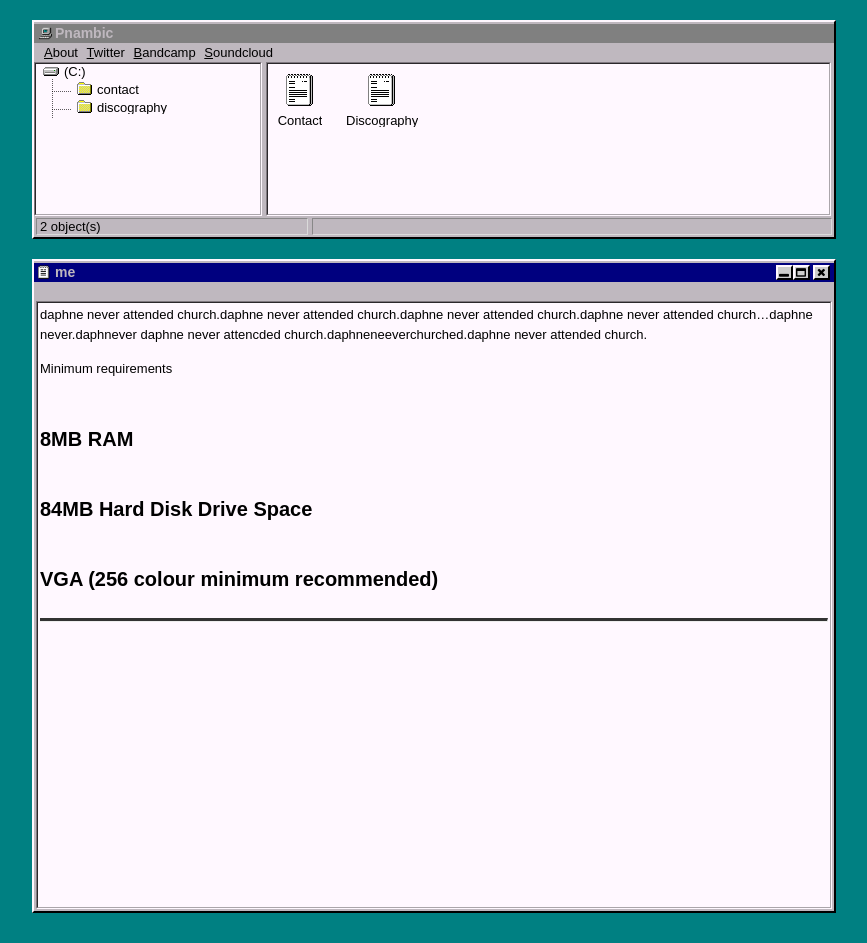
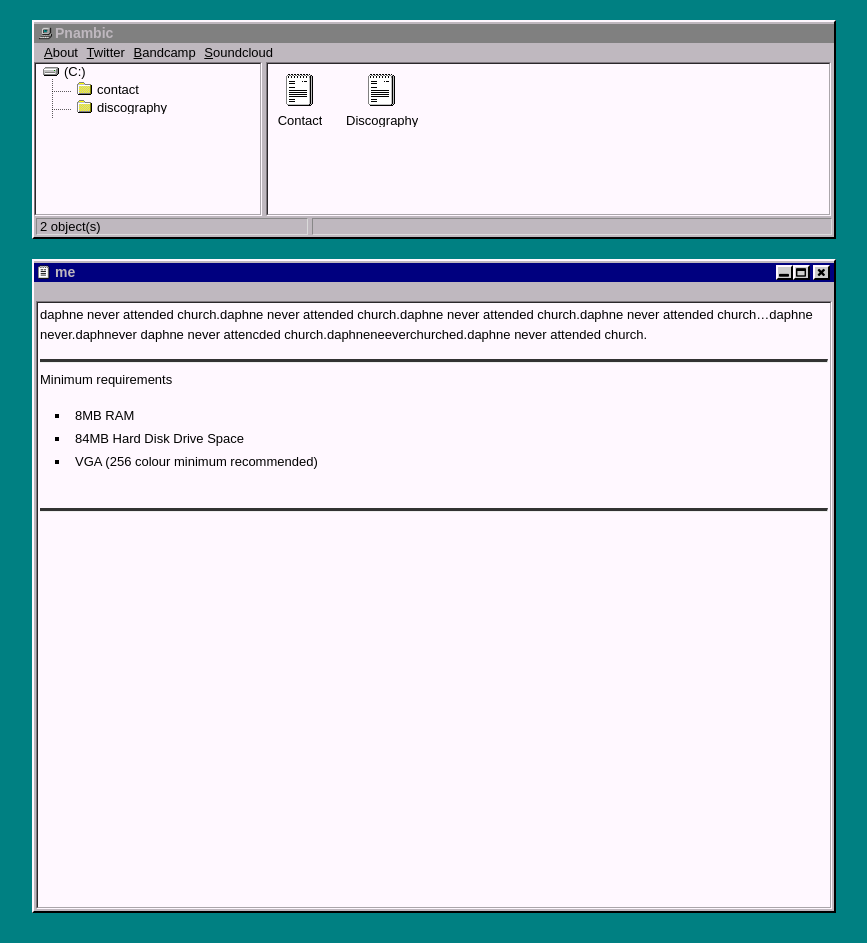
Before and after one commit to spurgelaurels/pnambic.ca, a Jekyll site: the page built from me/index.md, in a window 1280 px wide. Shown: the whole page, without its empty margins (206-1073 px from the left). Built offline with Jekyll 4.4.1, drawn with Linux system fonts in a browser that asks for light colours.

```diff
--- a/me/index.md
+++ b/me/index.md
@@ -5,8 +5,9 @@ title: me
 
 daphne never attended church.daphne never attended church.daphne never attended church.daphne never attended church...daphne never.daphnever daphne never attencded church.daphneneeverchurched.daphne never attended church.
 
+---
 
 Minimum requirements
-# 8MB RAM
-# 84MB Hard Disk Drive Space
-# VGA (256 colour minimum recommended)
+* 8MB RAM
+* 84MB Hard Disk Drive Space
+* VGA (256 colour minimum recommended)
```
